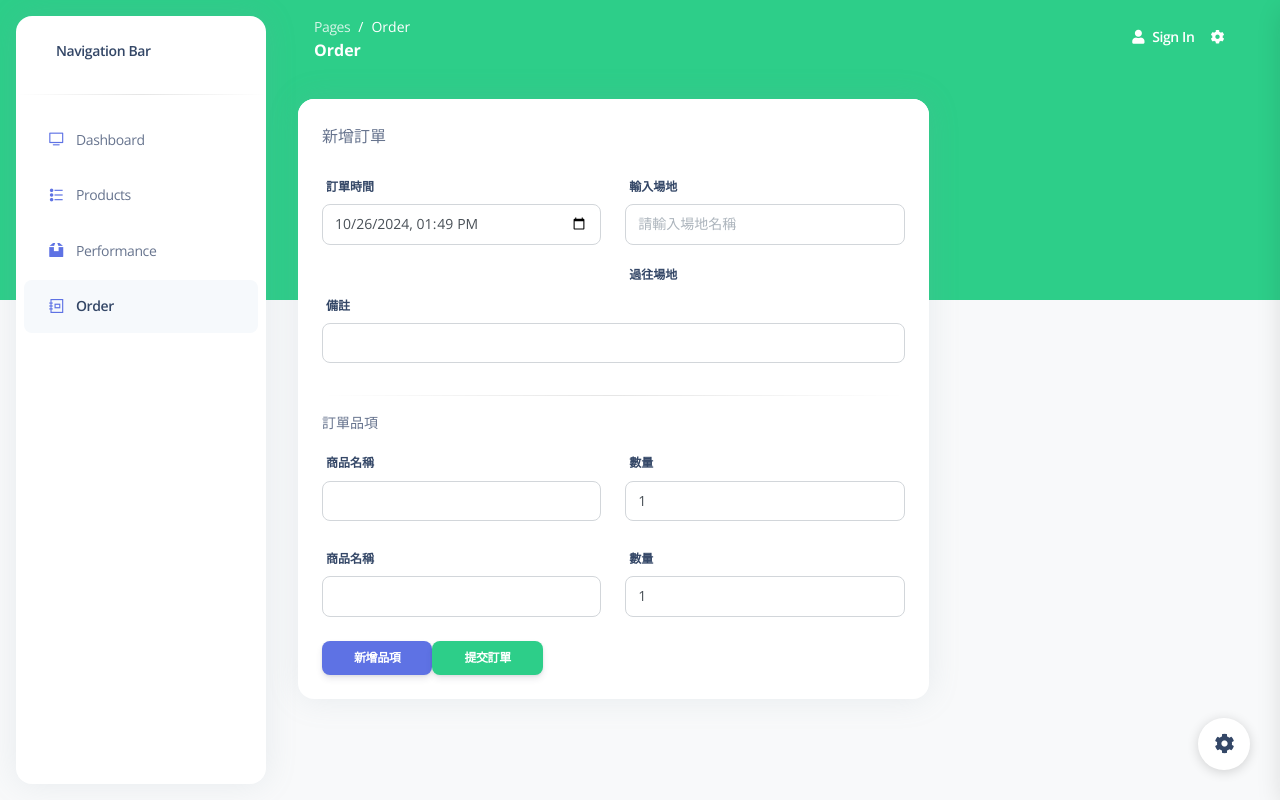
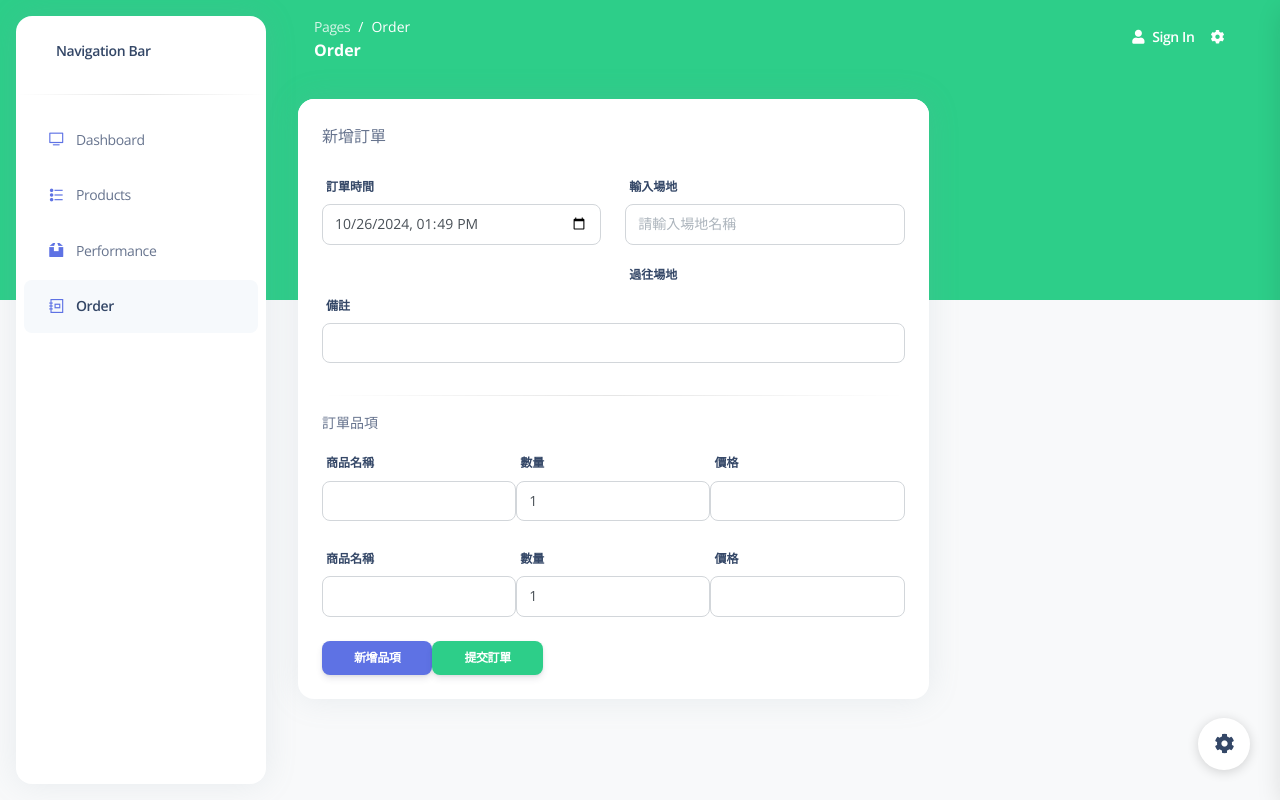
Before and after one commit to Cerulean0601/pos-dashboard, a Vue app: page /order in a window 1280 px wide. Built offline with nearby package versions, Linux system fonts and the light colour scheme; no server answers.

Commit message:
增加訂單價格欄位

```diff
--- a/src/views/Order.vue
+++ b/src/views/Order.vue
@@ -33,6 +33,7 @@ const selectProduct = (product) => {
   if (selectedProductIndex.value !== null) {
     orderProducts.value[selectedProductIndex.value].ProductName = product.ProductName;
     orderProducts.value[selectedProductIndex.value].ProductID = product.ProductID;
+    orderProducts.value[selectedProductIndex.value].Price = product.Price;
     selectedProductIndex.value = null;
     showProductTable.value = false;
   }
@@ -153,7 +154,8 @@ const selectLocations = (loc) => {
             <hr class="horizontal dark" />
             <p class="text-uppercase text-sm">訂單品項</p>
             <div v-for="(orderProduct, index) in orderProducts" :key="index" class="row mb-2">
-              <div class="col-md-6">
+              <div class="d-flex justify-content-between">
+                <div>
                   <label :for="'product-name-' + index" class="form-control-label">商品名稱</label>
                   <argon-input
                     type="text"
@@ -161,12 +163,16 @@ const selectLocations = (loc) => {
                     @focus="() => { selectedProductIndex = index; showProductTable = true; }"
                   />
                 </div>
-              <div class="col-md-6">
+                <div>
                   <label :for="'quantity-' + index" class="form-control-label">數量</label>
                   <argon-input type="number" v-model="orderProduct.Quantity" />
                 </div>
+                <div>
+                  <label :for="'price-' + index" class="form-control-label">價格</label>
+                  <argon-input type="number" v-model="orderProduct.Price" />
                 </div>
-
+              </div>
+            </div>
             <argon-button color="primary" size="sm" @click="addOrderProduct">新增品項</argon-button>
 
             <!-- Product selection table -->
```
Also changed, not shown: api/postgres/order/insert.js (+4 -4 lines), vercel.json. Lines whose indentation alone changed are shown as unchanged.
